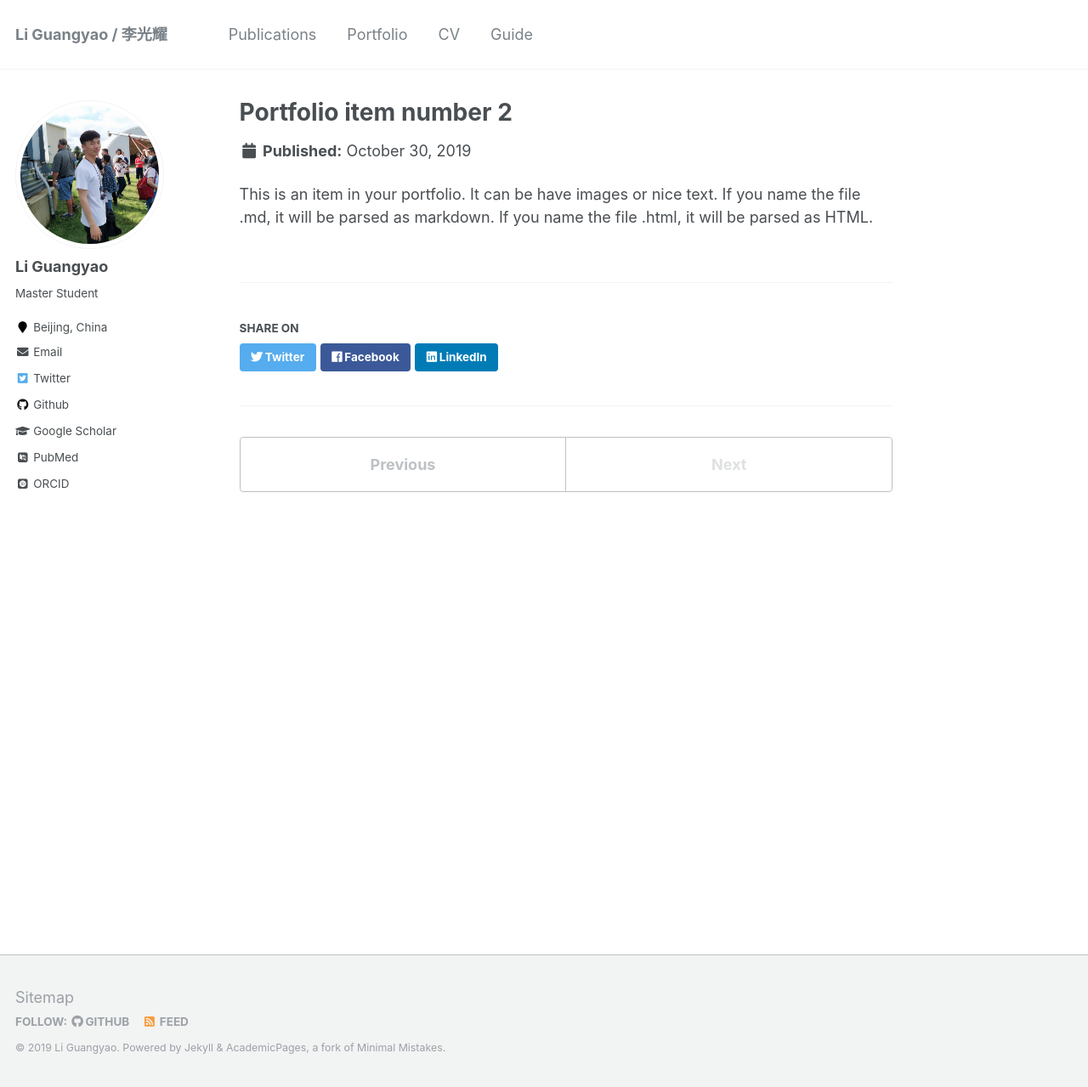
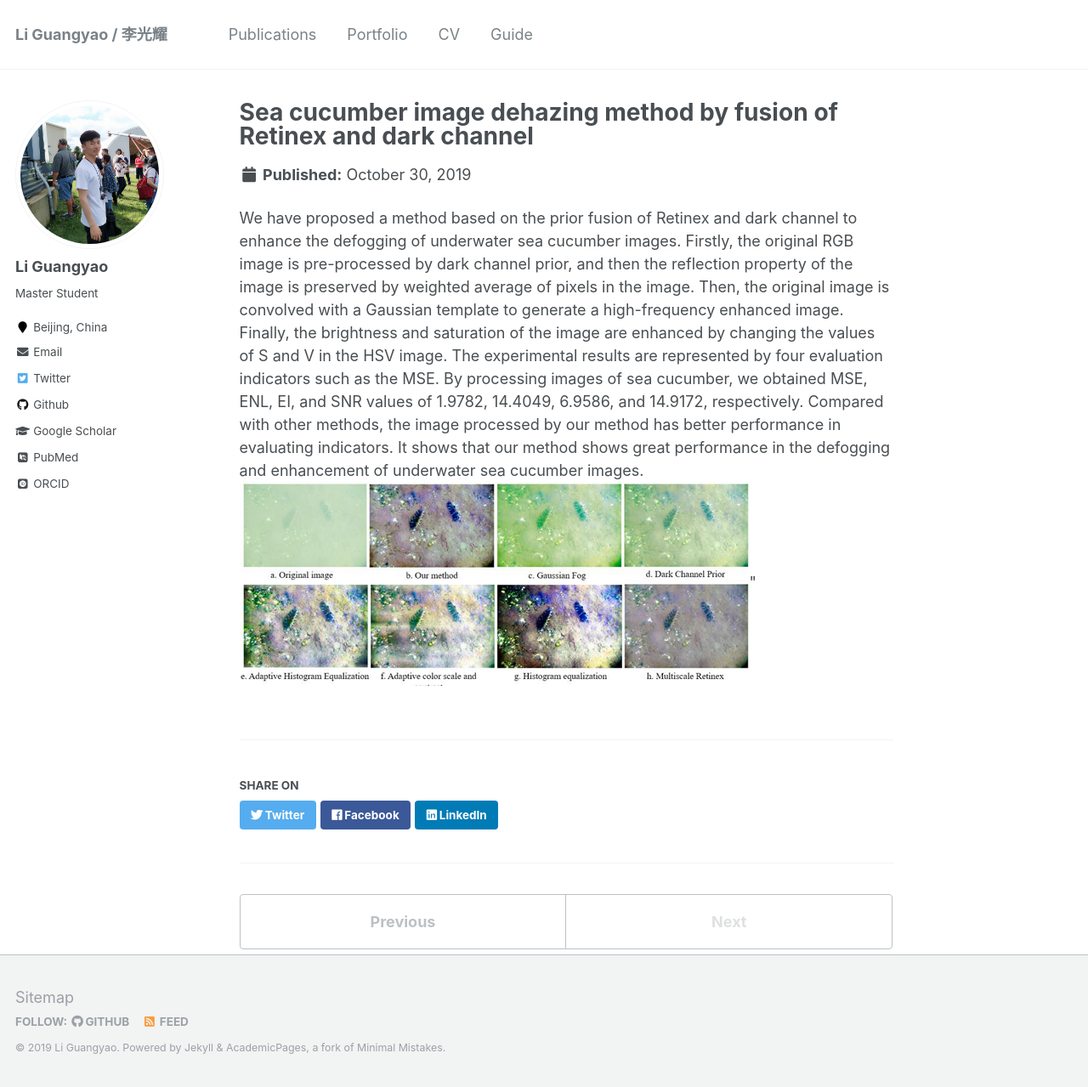
Before and after one commit to ayameyao/ayameyao.github.io_old-version, a Jekyll site: the page built from _portfolio/portfolio-2.html, in a window 1280 px wide and 1279 px high. Shown: the whole window at 85% size. Built offline with Jekyll 4.4.1, drawn with Linux system fonts in a browser that asks for light colours; some web fonts are replaced.

Commit message:
Update portfolio-2.html

```diff
--- a/_portfolio/portfolio-2.html
+++ b/_portfolio/portfolio-2.html
@@ -1,7 +1,7 @@
 ---
-title: "Portfolio item number 2"
-excerpt: "Short description of portfolio item number 2 <br/><img src='/images/cucumber.png'>"
+title: "Sea cucumber image dehazing method by fusion of Retinex and dark channel"
+excerpt: "We have proposed a method based on the prior fusion of Retinex and dark channel to enhance the defogging of underwater sea cucumber images. <br/><img src='/images/cucumber.png'>"
 collection: portfolio
 ---
-
-This is an item in your portfolio. It can be have images or nice text. If you name the file .md, it will be parsed as markdown. If you name the file .html, it will be parsed as HTML.
+We have proposed a method based on the prior fusion of Retinex and dark channel to enhance the defogging of underwater sea cucumber images. Firstly, the original RGB image is pre-processed by dark channel prior, and then the reflection property of the image is preserved by weighted average of pixels in the image. Then, the original image is convolved with a Gaussian template to generate a high-frequency enhanced image. Finally, the brightness and saturation of the image are enhanced by changing the values of S and V in the HSV image. The experimental results are represented by four evaluation indicators such as the MSE. By processing images of sea cucumber, we obtained MSE, ENL, EI, and SNR values of 1.9782, 14.4049, 6.9586, and 14.9172, respectively. Compared with other methods, the image processed by our method has better performance in evaluating indicators. It shows that our method shows great performance in the defogging and enhancement of underwater sea cucumber images.
+<br/><img src='/images/cucumber.png'>"
```
